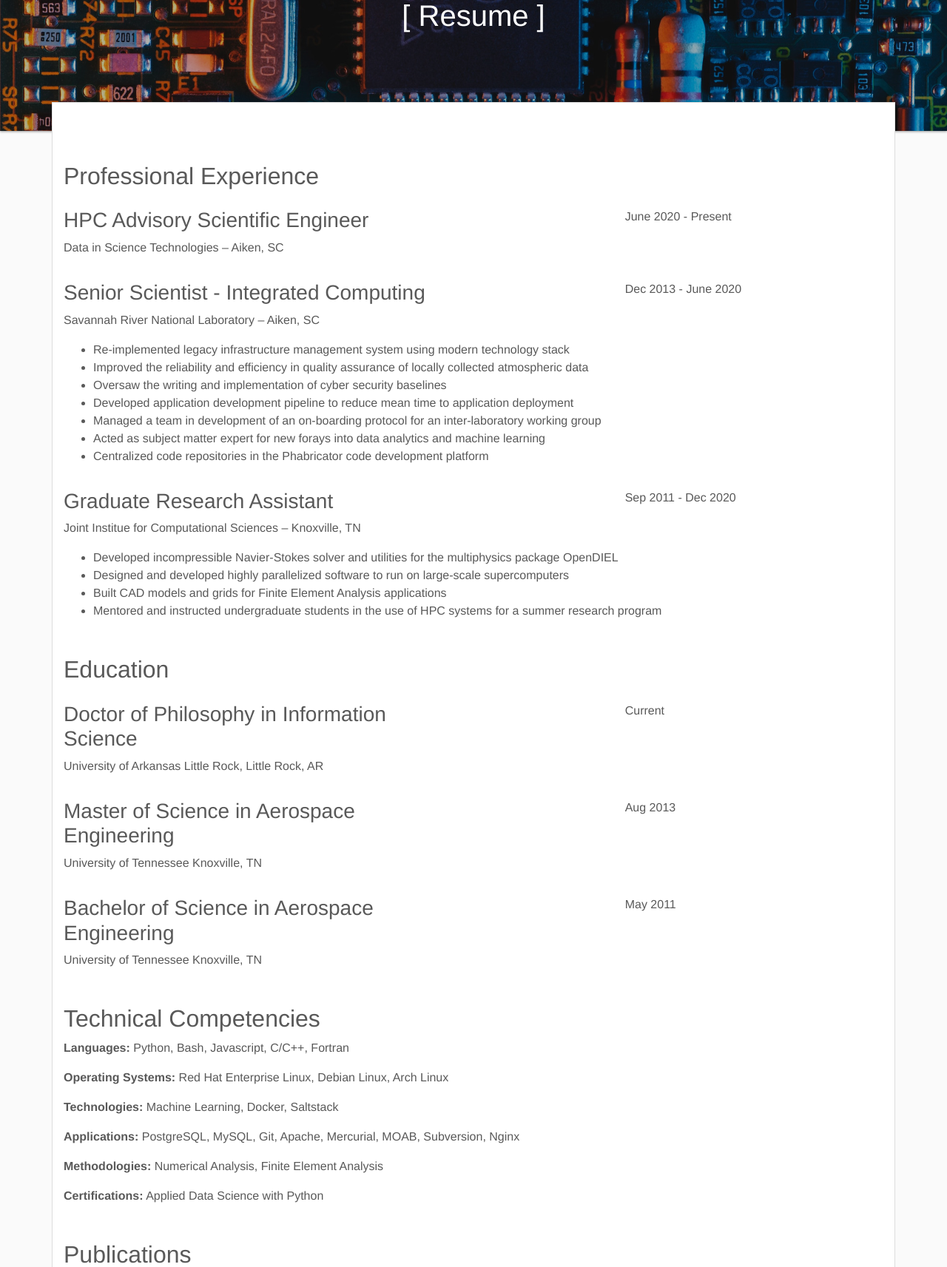
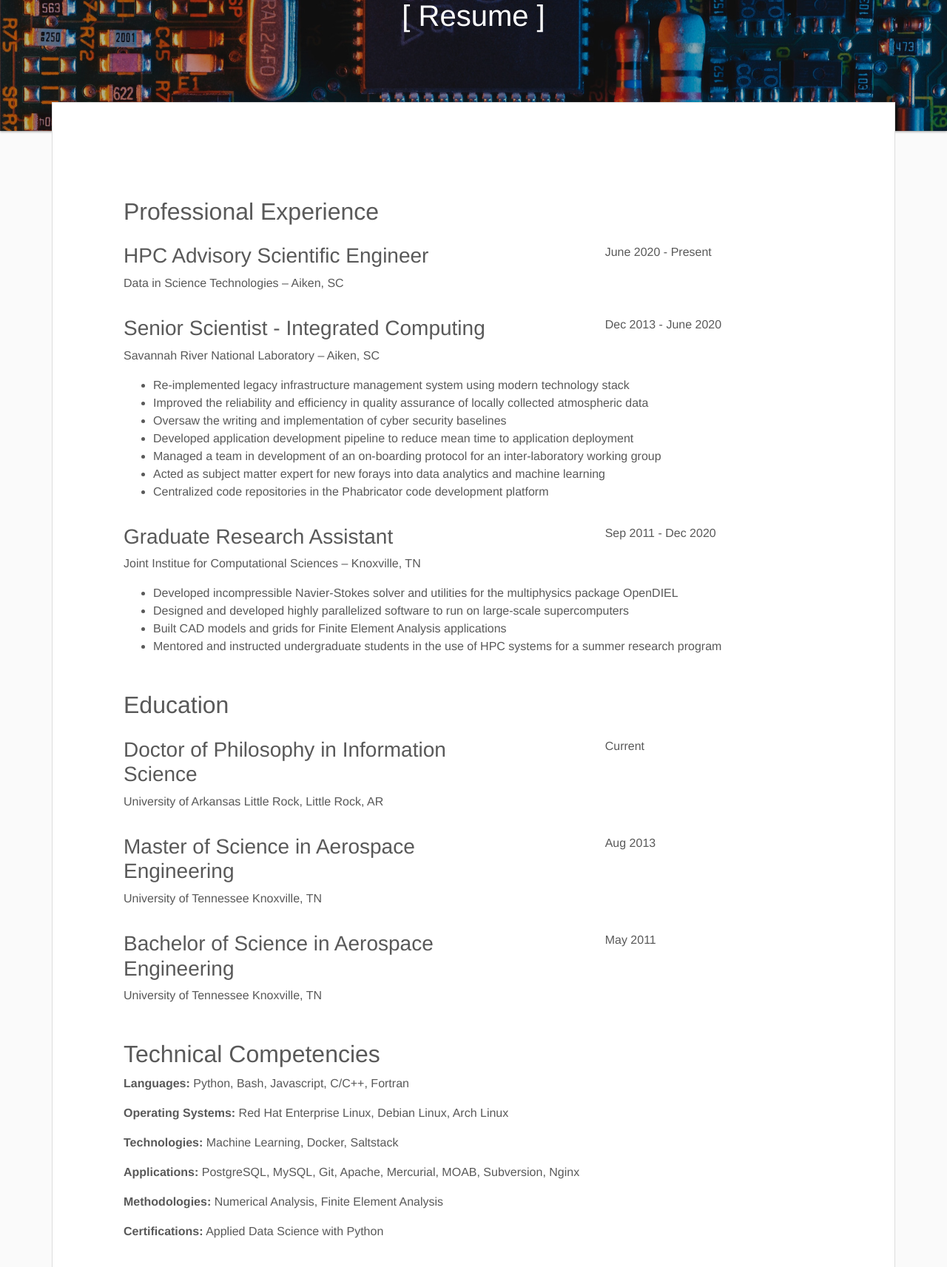
Before and after one commit to akail/kailio, a Python web app: template kailio/templates/resume.html in a window 1280 px wide. Shown: the part 223-1936 px from the top of the page at 74% size. Run offline with Jinja, Linux system fonts and the light colour scheme; the template is opened without the code that fills it, so the values that code supplies are empty; some libraries are stand-ins or nearby versions.

Commit message:
Increase body whitespace
Fixes #3

```diff
--- a/kailio/static/css/main.css
+++ b/kailio/static/css/main.css
@@ -59,4 +59,5 @@
     position: relative;
     margin-top: -15px;
     background: white;
+    padding: 6rem;
 }
--- a/kailio/templates/base.html
+++ b/kailio/templates/base.html
@@ -77,7 +77,7 @@
             </div>
         </div>
     </div>
-    <div class="container body-container" style="padding-top: 3rem; padding-bottom: 3rem">
+    <div class="container body-container">
         <div class="row">
             <div class="col-12">
                 {% block content %}
```
